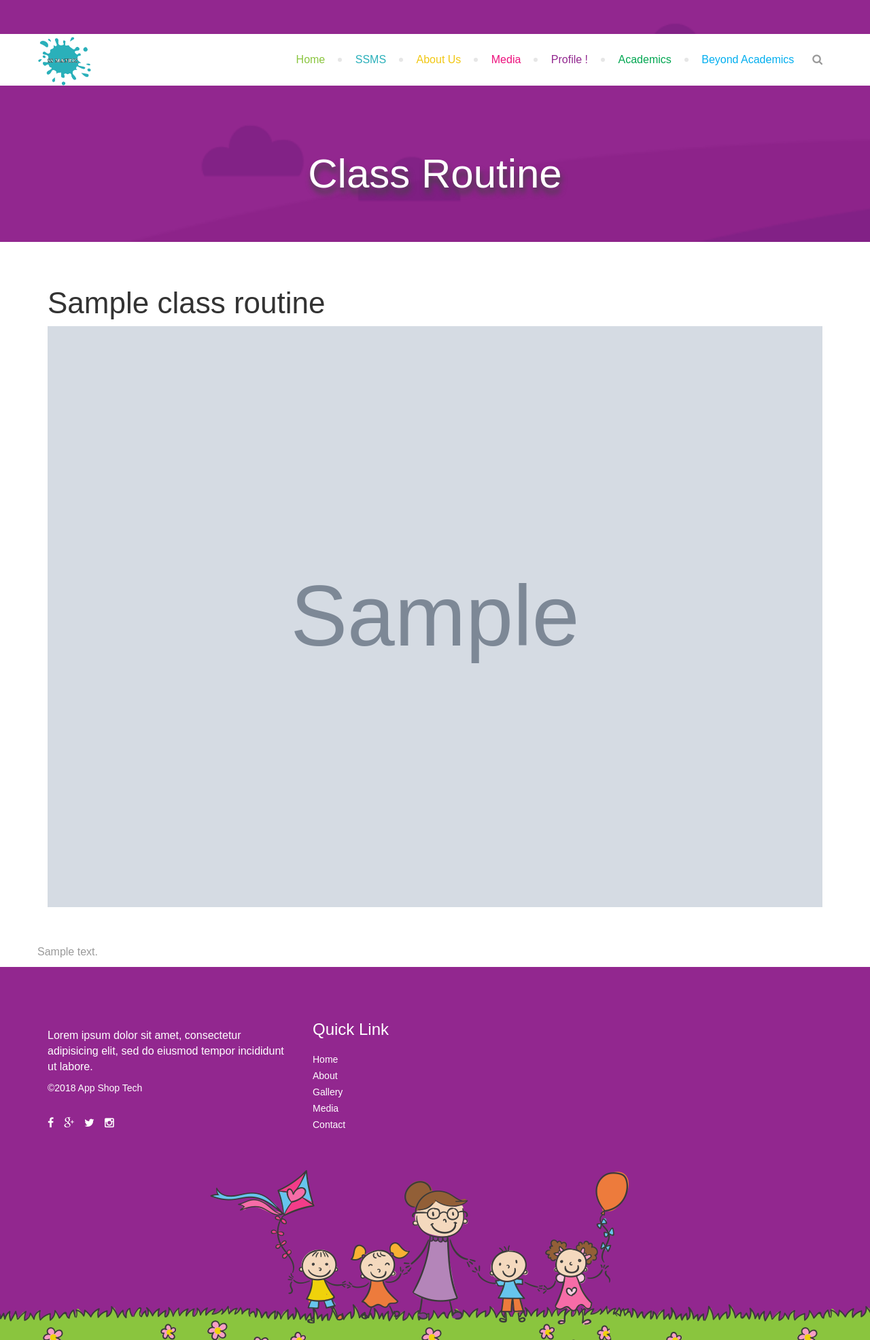
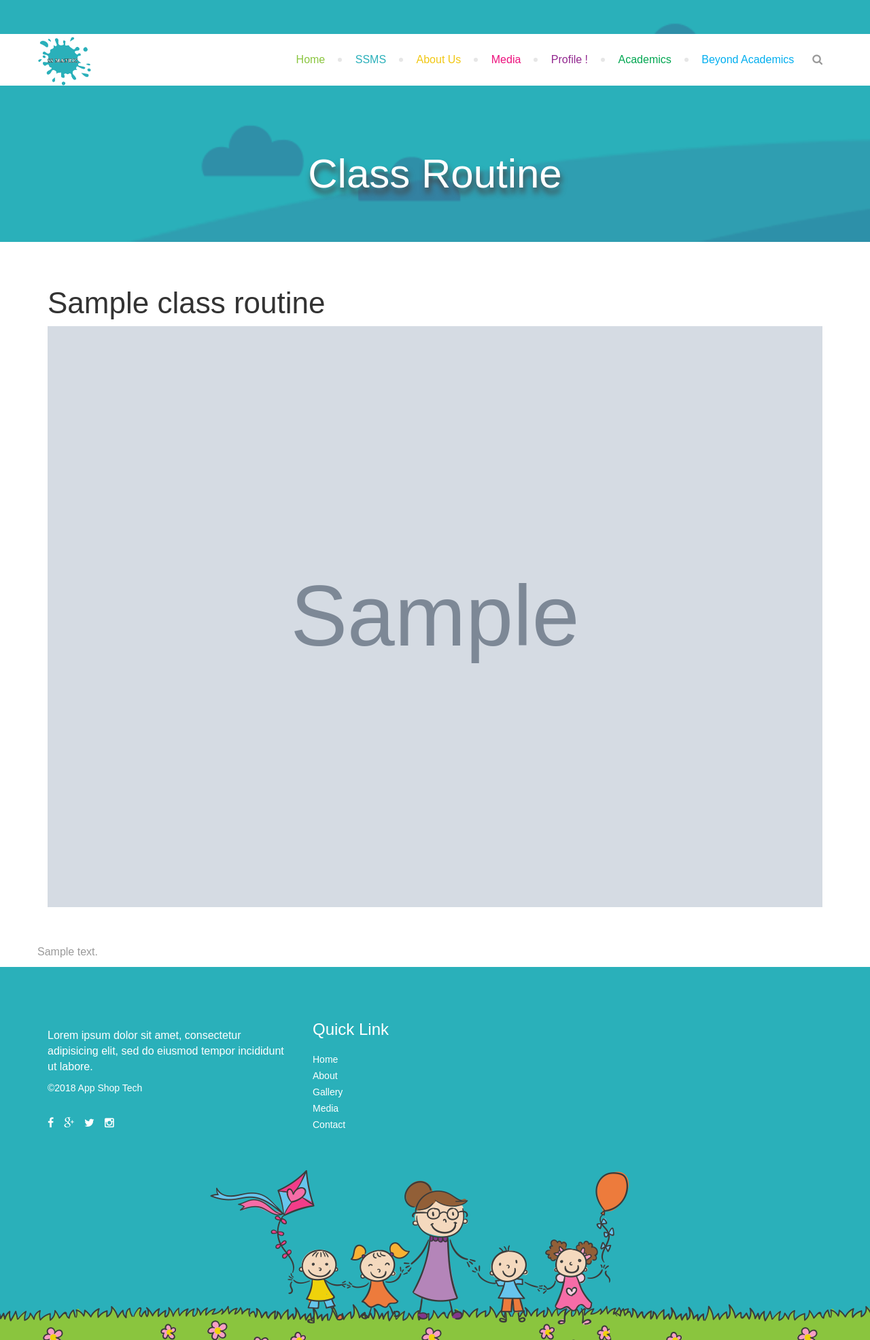
Before and after one commit to freelancerinfo1/ssms, a Django app: template base/templates/base/class_routine_detail.html in a window 1280 px wide. Shown: the whole page at 68% size. Run offline with Django 3.2, Linux system fonts and the light colour scheme; the template is opened without the code that fills it: most values are stand-ins (such as "Sample title", 1, 10 or a date in 2020); grey boxes marked "Sample" are stand-in pictures; parts of the project's set-up code (start-up, migrations or seed data) failed here and were passed over; some libraries are stand-ins or nearby versions; some web fonts are replaced.

Commit message:
change color

```diff
--- a/base/static/assets/templates/shaper_kidzy/css/presets/preset1.css
+++ b/base/static/assets/templates/shaper_kidzy/css/presets/preset1.css
@@ -36,7 +36,7 @@ ul.social-icons >li a:hover {
   color: #92278f;
 }
 .sp-page-title {
-  background: #92278f;
+  background: #2ab0ba;
 }
 .layout-boxed .body-innerwrapper {
   background: #ffffff;
@@ -221,7 +221,7 @@ ul.sppb-gallery li a:before,
 .sppb-slider-wrapper.sppb-slider-fullwidth-wrapper .owl-theme .owl-dots .owl-dot.active span,
 .sp-simpleportfolio .sp-simpleportfolio-filter > ul > li > a,
 #sp-bottom:after {
-  background: #92278f;
+  background: #2ab0ba;
 }
 .sppb-addon-persion .sppb-person-image:after {
   background: rgba(146,39,143,0.8) none repeat scroll 0 0;
--- a/base/templates/base/class_routine_detail.html
+++ b/base/templates/base/class_routine_detail.html
@@ -51,7 +51,9 @@
              </div>
              {% else %}
              {% for img in class_routine.classroutine_images.all%}
-             <img src="{{ img.image.url }}" style="width: 100% !important;">
+             {% thumbnail img.image "1040x730" crop="center" as im %}
+                      <img src="{{ im.url }}" style="width: 100% !important;">
+                      {% endthumbnail %}
              {% endfor %}
              {% endif %}
                                        </div>
--- a/base/templates/base/news_and_event_detail.html
+++ b/base/templates/base/news_and_event_detail.html
@@ -1,6 +1,4 @@
 {% extends "_layouts/base.html" %}
-
-
 
 {% block page_title %}SS MATRIC - News And Events{% endblock %}
 {% block page_class %}home-page{% endblock %}
```
